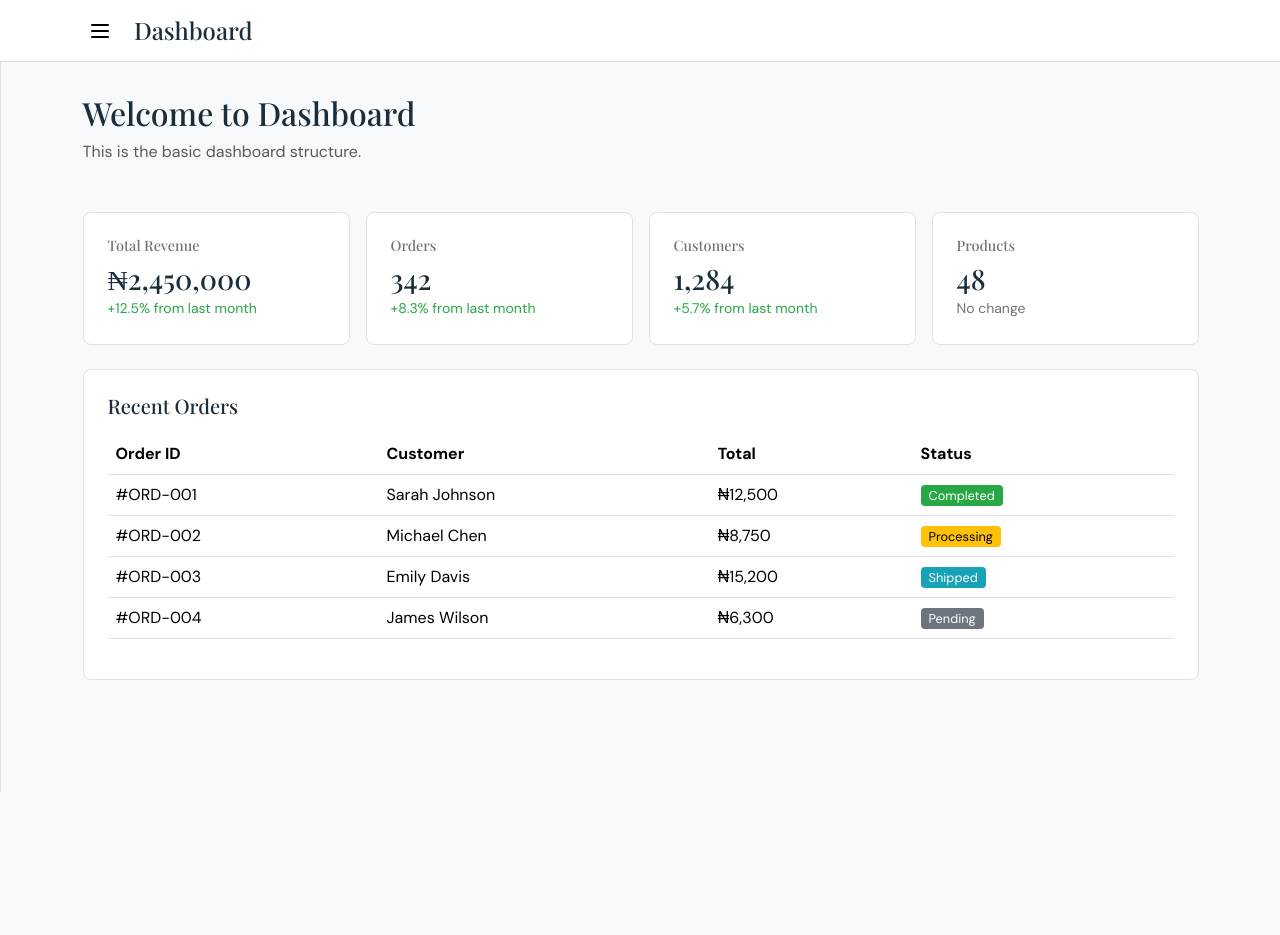
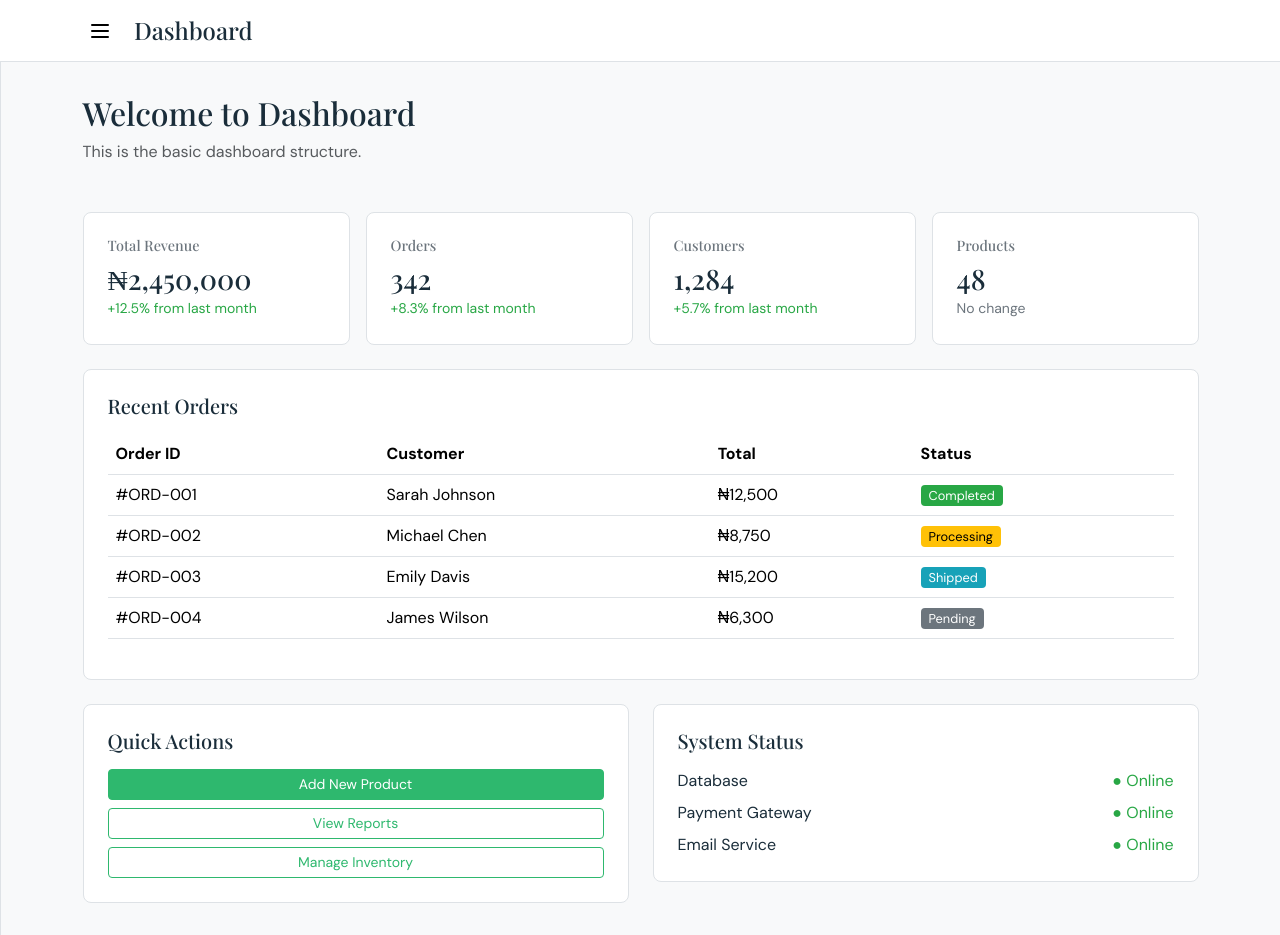
Before and after one commit to joshuaodunbaku/truetouch-pharmacy-front, a React (Vite) app: page /dashboard in a window 1280 px wide. Before the commit the page ends 800 px from the top, so only its background shows below. Built offline with nearby package versions, Linux system fonts and the light colour scheme.

Commit message:
Add quick actions and system status widgets

```diff
--- a/src/Routes/Dashboard.jsx
+++ b/src/Routes/Dashboard.jsx
@@ -149,6 +149,37 @@ const Dashboard = () => {
                 </div>
               </Col>
             </Row>
+
+            {/* Quick Actions */}
+            <Row className="mt-4">
+              <Col md={6}>
+                <div style={{ backgroundColor: '#fff', padding: '1.5rem', borderRadius: '8px', border: '1px solid #dee2e6' }}>
+                  <h5 className="mb-3">Quick Actions</h5>
+                  <div className="d-grid gap-2">
+                    <button className="btn btn-primary btn-sm">Add New Product</button>
+                    <button className="btn btn-outline-primary btn-sm">View Reports</button>
+                    <button className="btn btn-outline-primary btn-sm">Manage Inventory</button>
+                  </div>
+                </div>
+              </Col>
+              <Col md={6}>
+                <div style={{ backgroundColor: '#fff', padding: '1.5rem', borderRadius: '8px', border: '1px solid #dee2e6' }}>
+                  <h5 className="mb-3">System Status</h5>
+                  <div className="d-flex justify-content-between align-items-center mb-2">
+                    <span>Database</span>
+                    <span style={{ color: '#28a745' }}>● Online</span>
+                  </div>
+                  <div className="d-flex justify-content-between align-items-center mb-2">
+                    <span>Payment Gateway</span>
+                    <span style={{ color: '#28a745' }}>● Online</span>
+                  </div>
+                  <div className="d-flex justify-content-between align-items-center">
+                    <span>Email Service</span>
+                    <span style={{ color: '#28a745' }}>● Online</span>
+                  </div>
+                </div>
+              </Col>
+            </Row>
           </Container>
         </main>
       </div>
```
